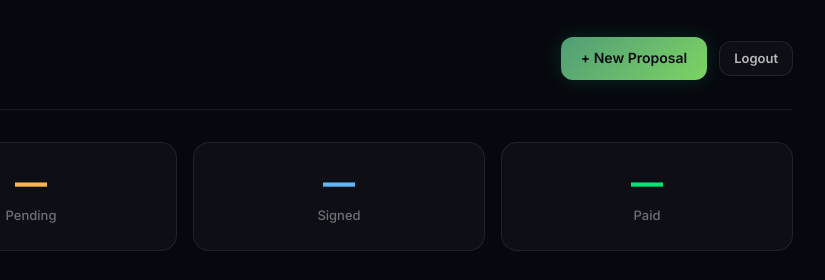
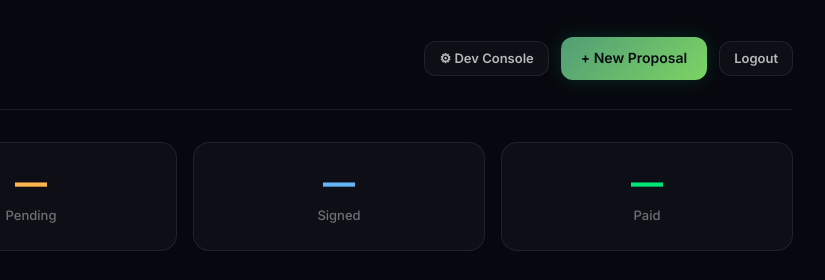
Before and after one commit to tulio1004/One-Click-Proposals-FlowTier, a website: page public/dashboard.html in a window 1280 px wide. Shown: the top 280 px of the page, 455-1280 px from the left. Drawn offline with Linux system fonts and the light colour scheme; files that its build step writes are made by us from their sources; no server answers; files whose address does not match are found by name.

Commit message:
Add Dev Console link to proposal dashboard header

```diff
--- a/public/dashboard.html
+++ b/public/dashboard.html
@@ -22,6 +22,7 @@
         </div>
       </div>
       <div class="dashboard-header-right">
+        <a href="/dev" class="btn btn-secondary btn-sm" title="API Documentation & Webhook Testing">&#9881; Dev Console</a>
         <a href="/builder" class="btn btn-primary">+ New Proposal</a>
         <a href="/logout" class="btn btn-secondary btn-sm">Logout</a>
       </div>
```
